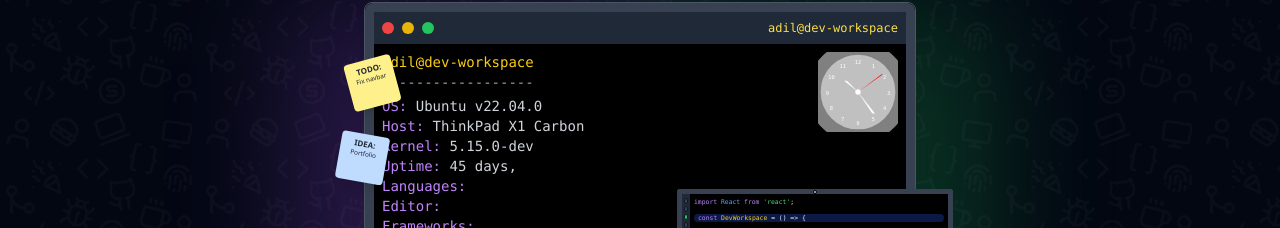
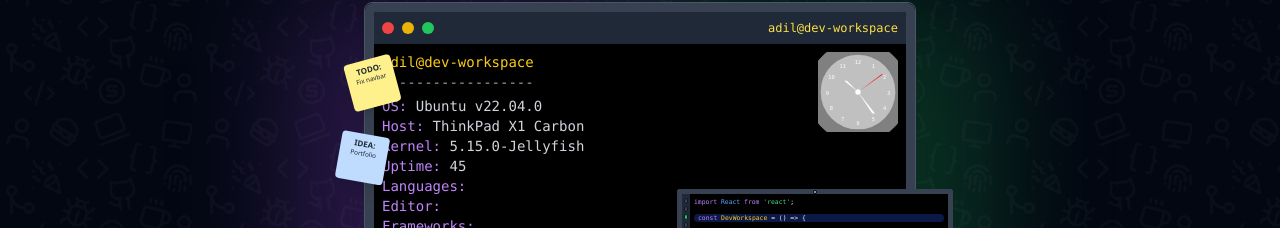
Before and after one commit to Sayyed-Mohammad-Adil/MyPorfolio, a React (Vite) app: page / in a window 1280 px wide. Shown: the part 536-764 px from the top of the page. Built offline with nearby package versions, Linux system fonts and the light colour scheme.

Commit message:
Chnage the textAnd added version - React portfolio

```diff
--- a/src/components/Hero.tsx
+++ b/src/components/Hero.tsx
@@ -10,10 +10,10 @@ const Hero = () => {
   const texts = [
     'Ubuntu v22.04.0',
     'ThinkPad X1 Carbon',
-    '5.15.0-dev',
+    '5.15.0-Jellyfish',
     '45 days, 17 hours',
     'JavaScript, Python, Go',
-    'VSCode / Neovim',
+    'VSCode / Trae',
     'React, Next.js, TailwindCSS',
   ];
 
```
